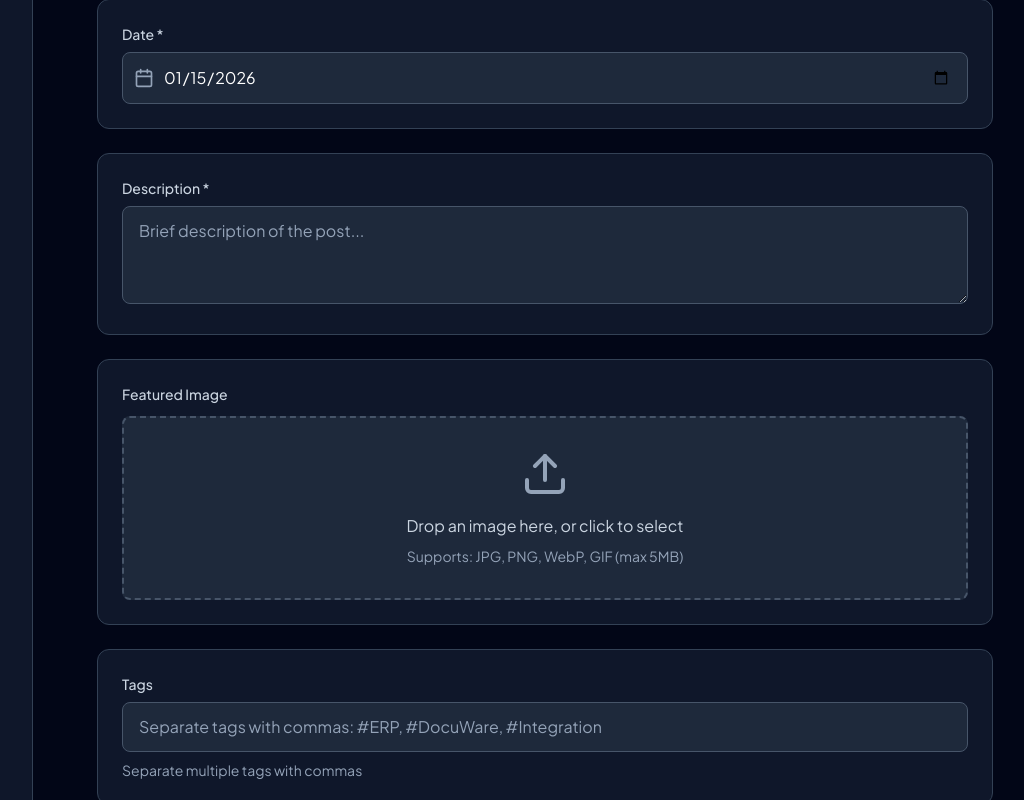
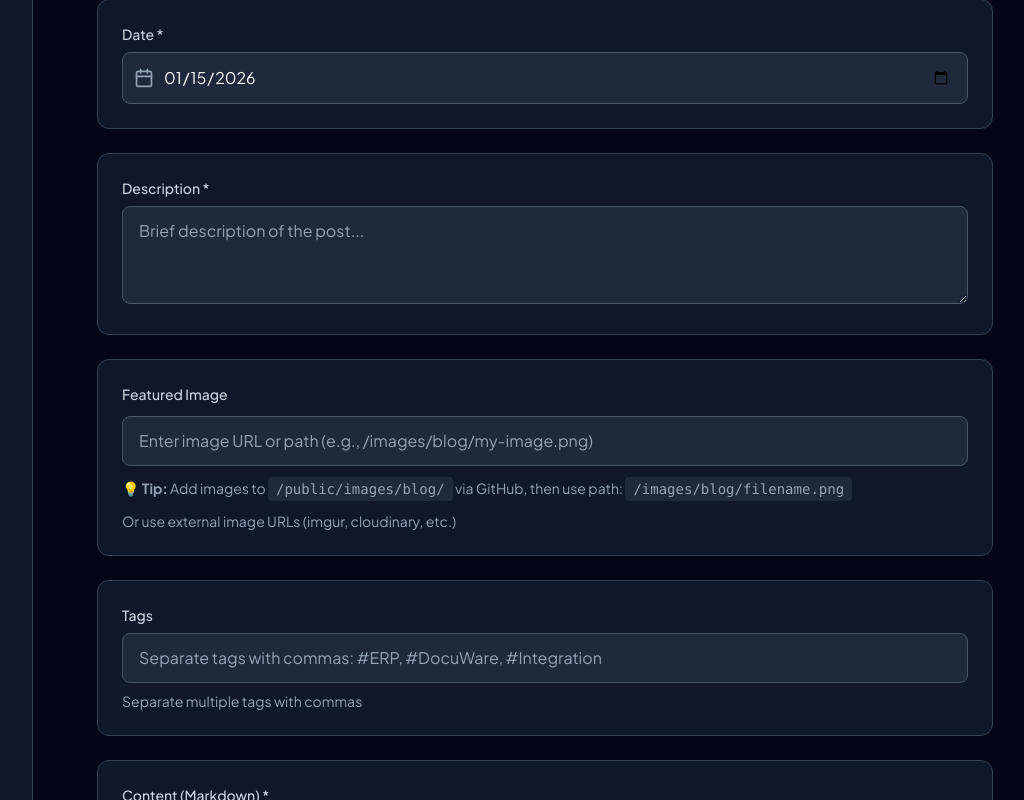
Before and after one commit to taninguyen1989/wg-website, a Next.js app: page /admin/blog/new in a window 1280 px wide. Shown: the part 443-1243 px from the top of the page, without its empty margins (223-1247 px from the left). Built offline with nearby package versions, Linux system fonts and the light colour scheme; no server answers; sample sign-in values are in the browser's storage; a web font is replaced by a local one.

Commit message:
Fix image upload: Replace file upload with URL input for Vercel compatibility

```diff
--- a/components/BlogPostForm.tsx
+++ b/components/BlogPostForm.tsx
@@ -2,8 +2,7 @@
 
 import { useState } from 'react';
 import { useRouter } from 'next/navigation';
-import { useDropzone } from 'react-dropzone';
-import { Save, Upload, X, Loader2, Calendar } from 'lucide-react';
+import { Save, X, Loader2, Calendar } from 'lucide-react';
 
 interface BlogPostFormProps {
     initialData?: {
@@ -22,7 +21,6 @@ interface BlogPostFormProps {
 export default function BlogPostForm({ initialData, slug, mode }: BlogPostFormProps) {
     const router = useRouter();
     const [loading, setLoading] = useState(false);
-    const [uploading, setUploading] = useState(false);
 
     const [formData, setFormData] = useState({
         title: initialData?.title || '',
@@ -35,46 +33,6 @@ export default function BlogPostForm({ initialData, slug, mode }: BlogPostFormPr
     });
 
     const [imagePreview, setImagePreview] = useState(initialData?.image || '');
-
-    // Handle image upload
-    const onDrop = async (acceptedFiles: File[]) => {
-        if (acceptedFiles.length === 0) return;
-
-        const file = acceptedFiles[0];
-        setUploading(true);
-
-        try {
-            const formData = new FormData();
-            formData.append('file', file);
-
-            const response = await fetch('/api/upload', {
-                method: 'POST',
-                body: formData,
-            });
-
-            const data = await response.json();
-
-            if (data.success) {
-                setFormData((prev) => ({ ...prev, image: data.url }));
-                setImagePreview(data.url);
-            } else {
-                alert(data.error || 'Failed to upload image');
-            }
-        } catch (error) {
-            console.error('Error uploading image:', error);
-            alert('Failed to upload image');
-        } finally {
-            setUploading(false);
-        }
-    };
-
-    const { getRootProps, getInputProps, isDragActive } = useDropzone({
-        onDrop,
-        accept: {
-            'image/*': ['.png', '.jpg', '.jpeg', '.webp', '.gif'],
-        },
-        maxFiles: 1,
-    });
 
     // Handle form submission
     const handleSubmit = async (e: React.FormEvent) => {
@@ -131,8 +89,8 @@ export default function BlogPostForm({ initialData, slug, mode }: BlogPostFormPr
                         type="button"
                         onClick={() => setFormData((prev) => ({ ...prev, lang: 'en' }))}
                         className={`flex-1 py-3 px-4 rounded-lg font-medium transition-all ${formData.lang === 'en'
-                                ? 'bg-blue-600 text-white shadow-lg'
-                                : 'bg-slate-800 text-slate-400 hover:bg-slate-700'
+                            ? 'bg-blue-600 text-white shadow-lg'
+                            : 'bg-slate-800 text-slate-400 hover:bg-slate-700'
                             }`}
                     >
                         🇬🇧 English
@@ -141,8 +99,8 @@ export default function BlogPostForm({ initialData, slug, mode }: BlogPostFormPr
                         type="button"
                         onClick={() => setFormData((prev) => ({ ...prev, lang: 'vi' }))}
                         className={`flex-1 py-3 px-4 rounded-lg font-medium transition-all ${formData.lang === 'vi'
-                                ? 'bg-blue-600 text-white shadow-lg'
-                                : 'bg-slate-800 text-slate-400 hover:bg-slate-700'
+                            ? 'bg-blue-600 text-white shadow-lg'
+                            : 'bg-slate-800 text-slate-400 hover:bg-slate-700'
                             }`}
                     >
                         🇻🇳 Tiếng Việt
@@ -200,7 +158,7 @@ export default function BlogPostForm({ initialData, slug, mode }: BlogPostFormPr
                 />
             </div>
 
-            {/* Image Upload */}
+            {/* Image Upload - URL Input (Vercel Compatible) */}
             <div className="bg-slate-900 rounded-xl p-6 border border-slate-700">
                 <label className="block text-sm font-medium text-slate-300 mb-3">
                     Featured Image
@@ -225,24 +183,24 @@ export default function BlogPostForm({ initialData, slug, mode }: BlogPostFormPr
                         </button>
                     </div>
                 ) : (
-                    <div
-                        {...getRootProps()}
-                        className={`border-2 border-dashed rounded-lg p-8 text-center cursor-pointer transition-all ${isDragActive
-                                ? 'border-blue-500 bg-blue-500/10'
-                                : 'border-slate-600 hover:border-slate-500 bg-slate-800'
-                            }`}
-                    >
-                        <input {...getInputProps()} />
-                        {uploading ? (
-                            <Loader2 className="w-12 h-12 text-blue-400 mx-auto mb-4 animate-spin" />
-                        ) : (
-                            <Upload className="w-12 h-12 text-slate-400 mx-auto mb-4" />
-                        )}
-                        <p className="text-slate-300 mb-2">
-                            {uploading ? 'Uploading...' : 'Drop an image here, or click to select'}
+                    <div className="space-y-3">
+                        <input
+                            type="url"
+                            value={formData.image}
+                            onChange={(e) => {
+                                const url = e.target.value;
+                                setFormData((prev) => ({ ...prev, image: url }));
+                                setImagePreview(url);
+                            }}
+                            className="w-full px-4 py-3 bg-slate-800 border border-slate-600 rounded-lg text-white placeholder-slate-400 focus:outline-none focus:ring-2 focus:ring-blue-500"
+                            placeholder="Enter image URL or path (e.g., /images/blog/my-image.png)"
+                        />
+                        <p className="text-sm text-slate-400">
+                            💡 <strong>Tip:</strong> Add images to <code className="bg-slate-800 px-2 py-1 rounded">/public/images/blog/</code> via GitHub,
+                            then use path: <code className="bg-slate-800 px-2 py-1 rounded">/images/blog/filename.png</code>
                         </p>
                         <p className="text-sm text-slate-400">
-                            Supports: JPG, PNG, WebP, GIF (max 5MB)
+                            Or use external image URLs (imgur, cloudinary, etc.)
                         </p>
                     </div>
                 )}
```
